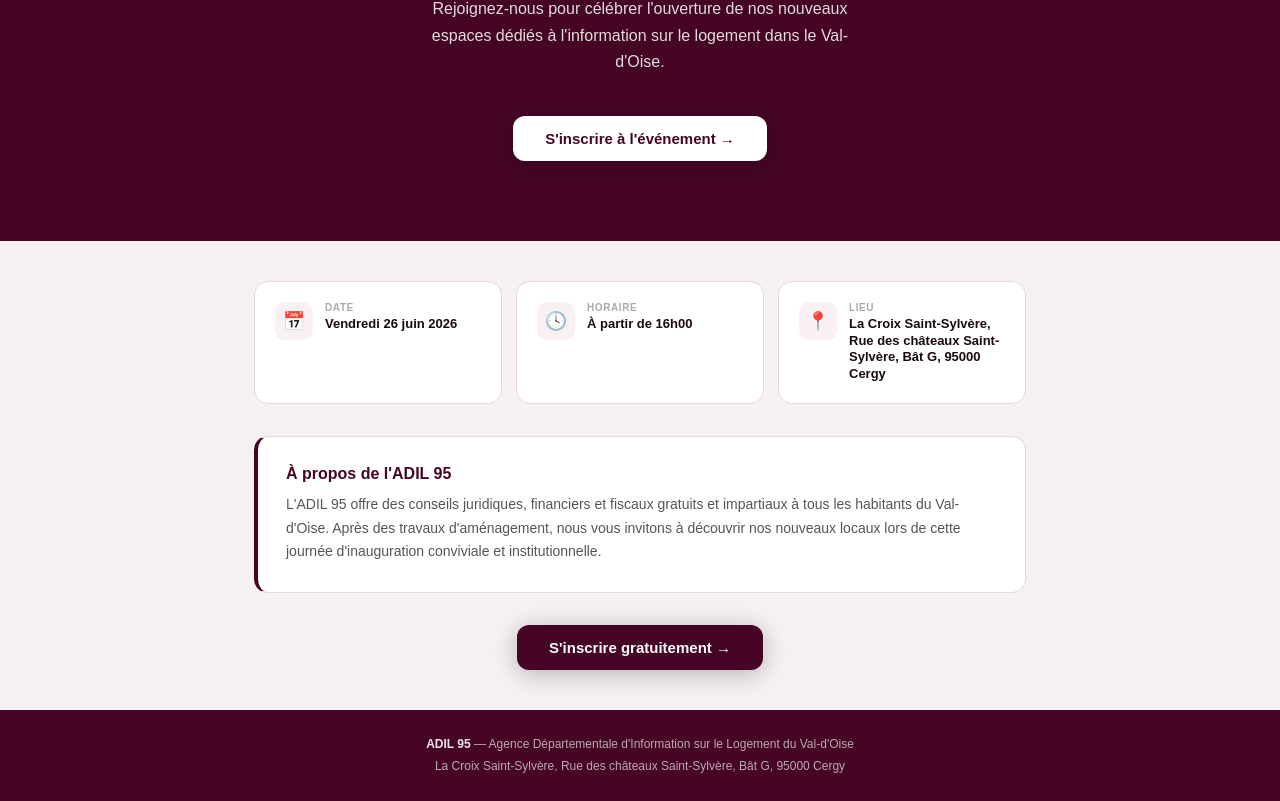
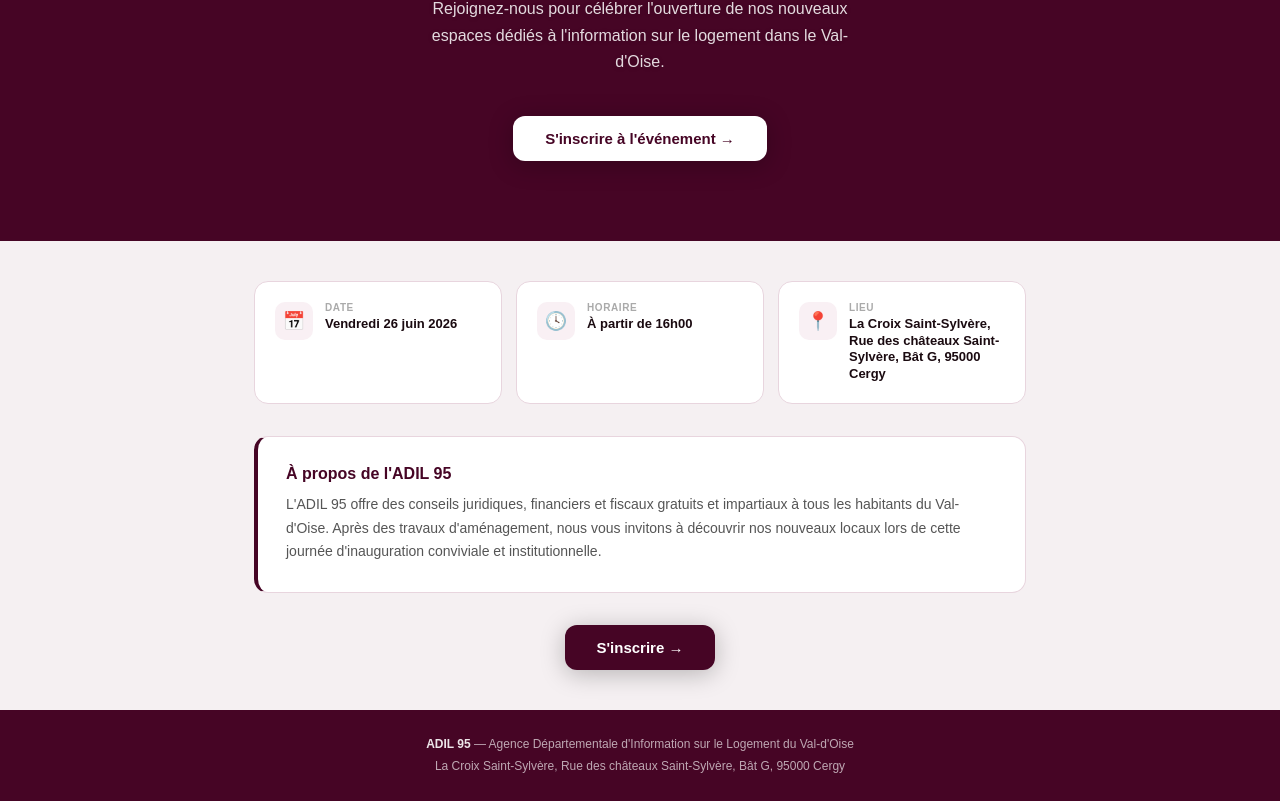
Before and after one commit to inhess/adil95, a Next.js app: page / in a window 1280 px wide. Shown: the part 441-1242 px from the top of the page. Built offline with nearby package versions, Linux system fonts and the light colour scheme; a web font is replaced by a local one.

Commit message:
Update page.tsx

```diff
--- a/app/page.tsx
+++ b/app/page.tsx
@@ -69,7 +69,7 @@
               </div>
               <div className={styles.ctaCenter}>
                 <button className={styles.heroCta} style={{ background: 'var(--bordeaux)', color: 'white' }} onClick={() => setView('form')}>
-                  S'inscrire gratuitement →
+                  S'inscrire →
                 </button>
               </div>
             </section>
```
